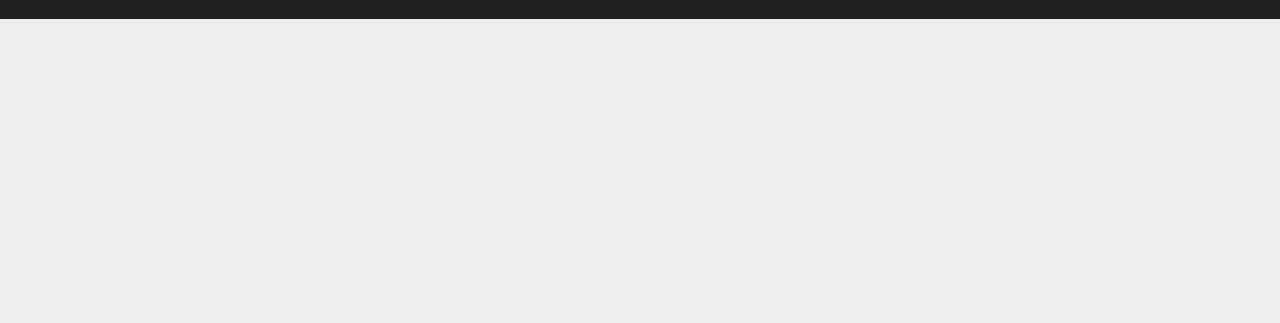
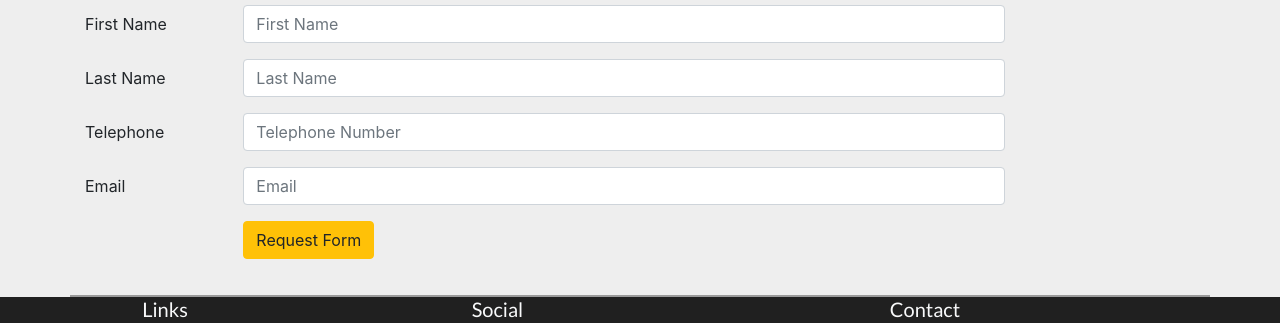
Before and after one commit to kdotelle/reunion, a website: page register.html in a window 1280 px wide. Shown: the part 953-1276 px from the top of the page. Before the commit the page ends 972 px from the top, so only its background shows below. Drawn offline with nearby package versions, Linux system fonts and the light colour scheme.

Commit message:
Reservatin request form

```diff
--- a/register.html
+++ b/register.html
@@ -37,10 +37,10 @@
         </button>
         <div class="collapse navbar-collapse" id="navbarNav">
           <ul class="navbar-nav">
-            <li class="nav-item active">
+            <li class="nav-item">
               <a class="nav-link" href="index.html">Home <span class="sr-only"></span></a>
             </li>
-            <li class="nav-item">
+            <li class="nav-item active">
               <a class="nav-link" href="#">Register<span class="sr-only">(current)</span></a>
             </li>
             <li class="nav-item">
@@ -52,9 +52,9 @@
           </ul>
         </div>
       </nav>
-
+    <!--Registration Container-->
       <div class="container">
-          <div class="row">
+          <div class="row row-content">
               <div class="col">
                   <h2>Let's Talk Cost</h2>
                   <p>We have worked hard to keep the cost as low as possible so that everyone who desires to come can attend.</p>
@@ -96,6 +96,45 @@
                 </div>
               </div>
           </div>
+          <!--Request Form-->
+          <div class="row row-content">
+              <div class="col">
+                  <h2>Request Reservation Form</h2>
+              </div>
+              <div class="col-md-10">
+                <form>
+                    <div class="form-group row">
+                        <label for="firstName" class="col-md-2 col-form-label">First Name</label>
+                        <div class="col-md-10">
+                            <input type="text" class="form-control" id="firstName" name="firstName" placeholder="First Name" />
+                        </div>
+                    </div>
+                    <div class="form-group row">
+                        <label for="lastName" class="col-md-2 col-form-label">Last Name</label>
+                        <div class="col-md-10">
+                            <input type="text" class="form-control" id="lastName" name="lastName" placeholder="Last Name" />
+                        </div>
+                    </div>
+                    <div class="form-group row">
+                        <label for="telNum" class="col-md-2 col-form-label">Telephone</label>
+                        <div class="col-md-10">
+                            <input type="tel" class="form-control" id="telNum" name="telNum" placeholder="Telephone Number" />
+                        </div>
+                    </div>
+                    <div class="form-group row">
+                        <label for="email" class="col-md-2 col-form-label">Email</label>
+                        <div class="col-md-10">
+                            <input type="email" class="form-control" id="email" name="email" placeholder="Email" />
+                        </div>
+                    </div>
+                    <div class="form-group row">
+                        <div class="offset-md-2 col-md-10">
+                            <button type="submit" class="btn btn-warning">Request Form</button>
+                        </div>
+                    </div>
+                </form>
+              </div>
+          </div>
       </div>
 
     <footer class="site-footer text-light">
```
Also changed, not shown: index.html (+1 -1 lines).
